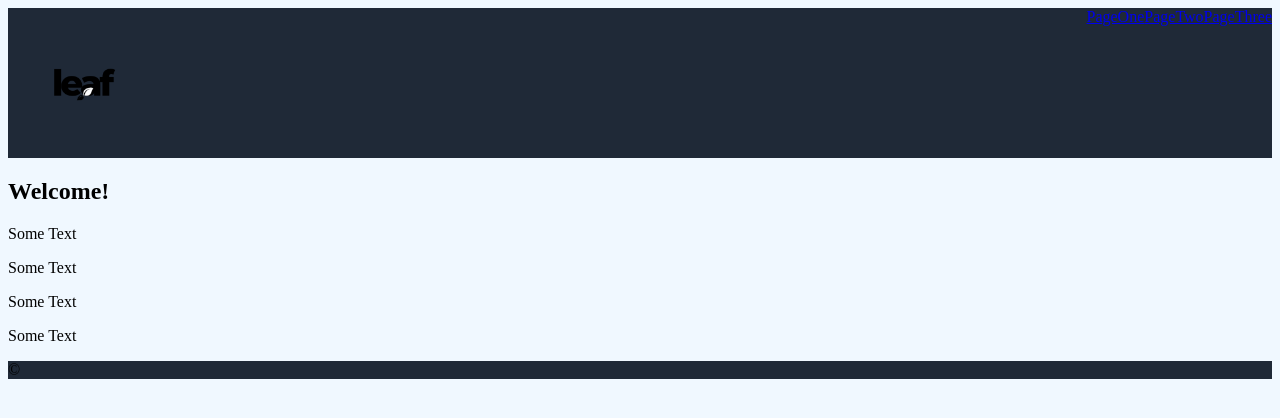
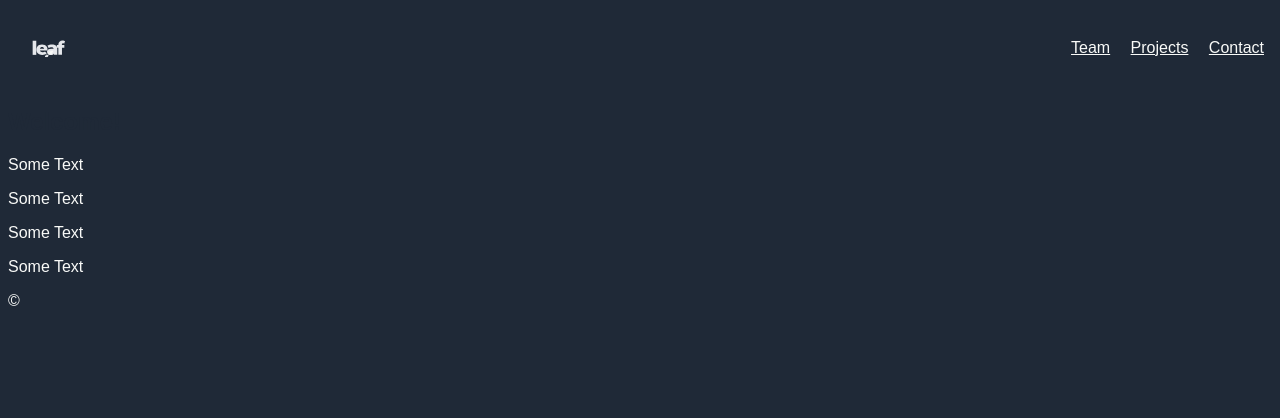
Before and after one commit to andreibenea/kreativcss, a plain HTML site: page index.html in a window 1280 px wide. Drawn offline with Linux system fonts and the light colour scheme.

Commit message:
navbar starts looking good

```diff
--- a/index.html
+++ b/index.html
@@ -11,11 +11,13 @@
 <body>
   <header>
     <nav class="flex-container">
-      <div><img src="./images/leaf-logo.png" alt="logo" width="150px" height="auto"></div>
+      <div><img src="./images/leaf-2.svg" alt="logo" width="80px" height="auto"></div>
       <div class="flex-container">
-        <div><a href="#">PageOne</a></div>
-        <div><a href="#">PageTwo</a></div>
-        <div><a href="#">PageThree</a></div>
+        <ul>
+          <li><a href="#">Team</a></li>
+          <li><a href="#">Projects</a></li>
+          <li><a href="#">Contact</a></li>
+        </ul>
       </div>
     </nav>
   </header>
--- a/style.css
+++ b/style.css
@@ -58,20 +58,40 @@
     src: url('./fonts/Roboto-ThinItalic.ttf') format('truetype');
 }
 
-header {
+* {
+    color: #F9FAF8;
+    font-family: 'Roboto-Italic', sans-serif;
+}
+
+body {
     background-color: #1F2937;
 }
 
-footer {
-    background-color: #1F2937;
+img {
+    object-fit: cover;
 }
 
-body {
-    background-color: aliceblue;
+h1 {
+    color: #1F2937;
+}
+
+ul {
+    list-style-type: none;
+    margin: 0;
+    padding: 0;
+}
+
+li {
+    display: inline;
+}
+
+a {
+    padding: 8px;
 }
 
 .flex-container {
     display: flex;
     flex-direction: row;
     justify-content: space-between;
+    align-items: center;
 }
```
Also changed, not shown: images/leaf-2.svg (added), images/leaf.png (added), images/leaf.svg (added).
